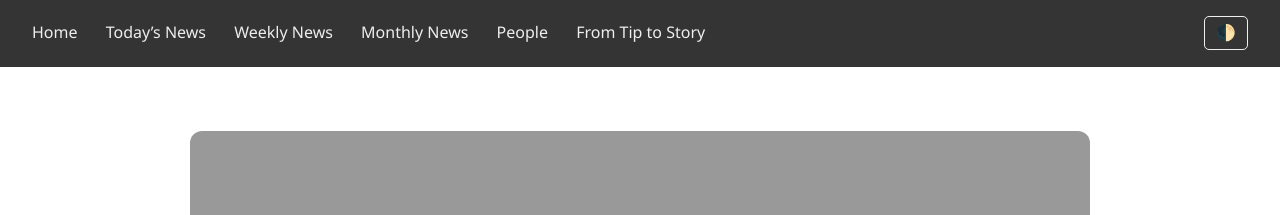
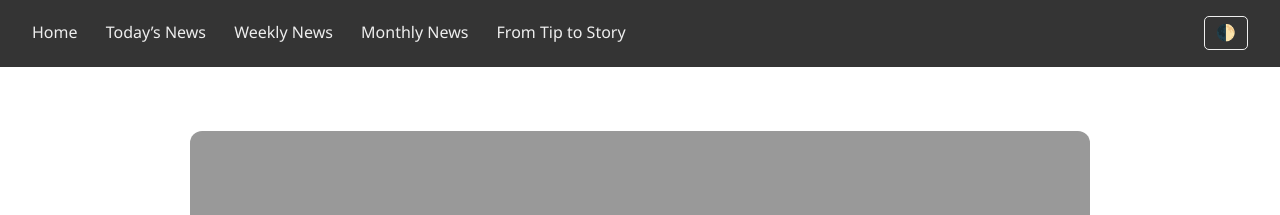
Before and after one commit to FrederikBDSstudent/sustainability, a Jekyll site: the page built from _pages/from-tip-to-story.html, in a window 1280 px wide. Shown: the top 215 px of the page. Built offline with Jekyll 4.4.1, drawn with Linux system fonts in a browser that asks for light colours; a script that is not in the unit is left out.

Commit message:
Update default.html

```diff
--- a/_layouts/default.html
+++ b/_layouts/default.html
@@ -31,7 +31,6 @@
           <a href="{{ '/today' | relative_url }}">Today’s News</a>
           <a href="{{ '/weekly' | relative_url }}">Weekly News</a>
           <a href="{{ '/monthly' | relative_url }}">Monthly News</a>
-          <a href="{{ '/people' | relative_url }}">People</a>
           <a href="{{ '/from-tip-to-story' | relative_url }}">From Tip to Story</a>
         </div>
         <div class="nav-right">
```
